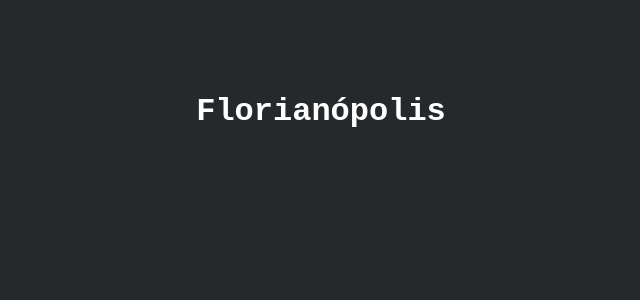
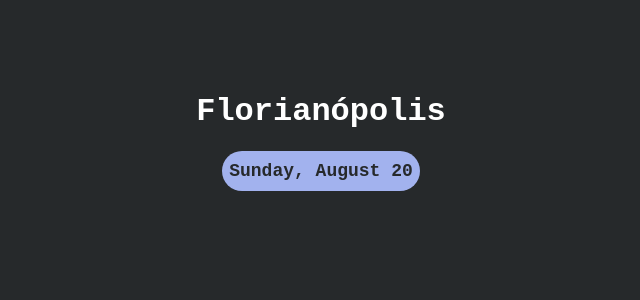
Before and after one commit to GustavoBoscoGit/weather-prediction-portfolio-frontend, a React (Create React App) app: page / in a window 1280 px wide. Shown: the top 300 px of the page, without its empty margins (319-959 px from the left). Built offline with nearby package versions, Linux system fonts and the light colour scheme; the HTML template or start-up script is replaced by a standard one.

Commit message:
div dia atual e react icons

```diff
--- a/package.json
+++ b/package.json
@@ -8,6 +8,7 @@
     "@testing-library/user-event": "^13.5.0",
     "react": "^18.2.0",
     "react-dom": "^18.2.0",
+    "react-icons": "^4.11.0",
     "react-scripts": "5.0.1",
     "web-vitals": "^2.1.4"
   },
--- a/src/App.js
+++ b/src/App.js
@@ -1,10 +1,38 @@
+import React, { useState, useEffect } from 'react';
 import "./index.css";
 
 function App() {
+  const [currentDate, setCurrentDate] = useState(new Date());
+
+  useEffect(() => {
+    const interval = setInterval(() => {
+      setCurrentDate(new Date());
+    }, 1000);
+
+    return () => clearInterval(interval);
+  }, []);
+
+  const options = {
+    weekday: 'long',
+    day: 'numeric',
+    month: 'long',
+    timeZone: 'UTC',
+    locale: 'pt-BR'
+  };
+
+  const formattedDate = currentDate.toLocaleDateString(undefined, options);
+
   return (
-    <div className="conteiner">
-      <div className="cidade">
-        <h1>Florianópolis</h1>
+    <div>
+      <div className="conteiner">
+        <div className="cidade">
+          <h1>Florianópolis</h1>
+        </div>
+      </div>
+      <div className="conteiner">
+        <div className="conteinerData">
+          <p className="dataAtual">{formattedDate}</p>
+        </div>
       </div>
     </div>
   );
--- a/src/index.css
+++ b/src/index.css
@@ -1,16 +1,36 @@
-*{
+* {
   background: #26292B;
   font-family: 'Courier New', Courier, monospace;
 }
 
-.conteiner{
+.conteiner {
   display: flex;
   justify-content: center;
+  align-items: center;
 }
 
-.cidade{
+.cidade {
   color: #FFF;
   font-style: normal;
   line-height: normal;
   margin-top: 5%;
 }
+
+.conteinerData {
+  border-radius: 42px;
+  background: #A2B2EE;
+  display: flex;
+}
+
+.dataAtual {
+  color: #26292B;
+  font-size: 18px;
+  font-style: normal;
+  font-weight: 550;
+  line-height: normal;
+  background-color: transparent;
+  margin-left: 7px;
+  margin-right: 7px;
+  margin-top: 10px;
+  margin-bottom: 10px;
+}
```
Also changed, not shown: 1 other file (tests, documents, lock files or other folders).
